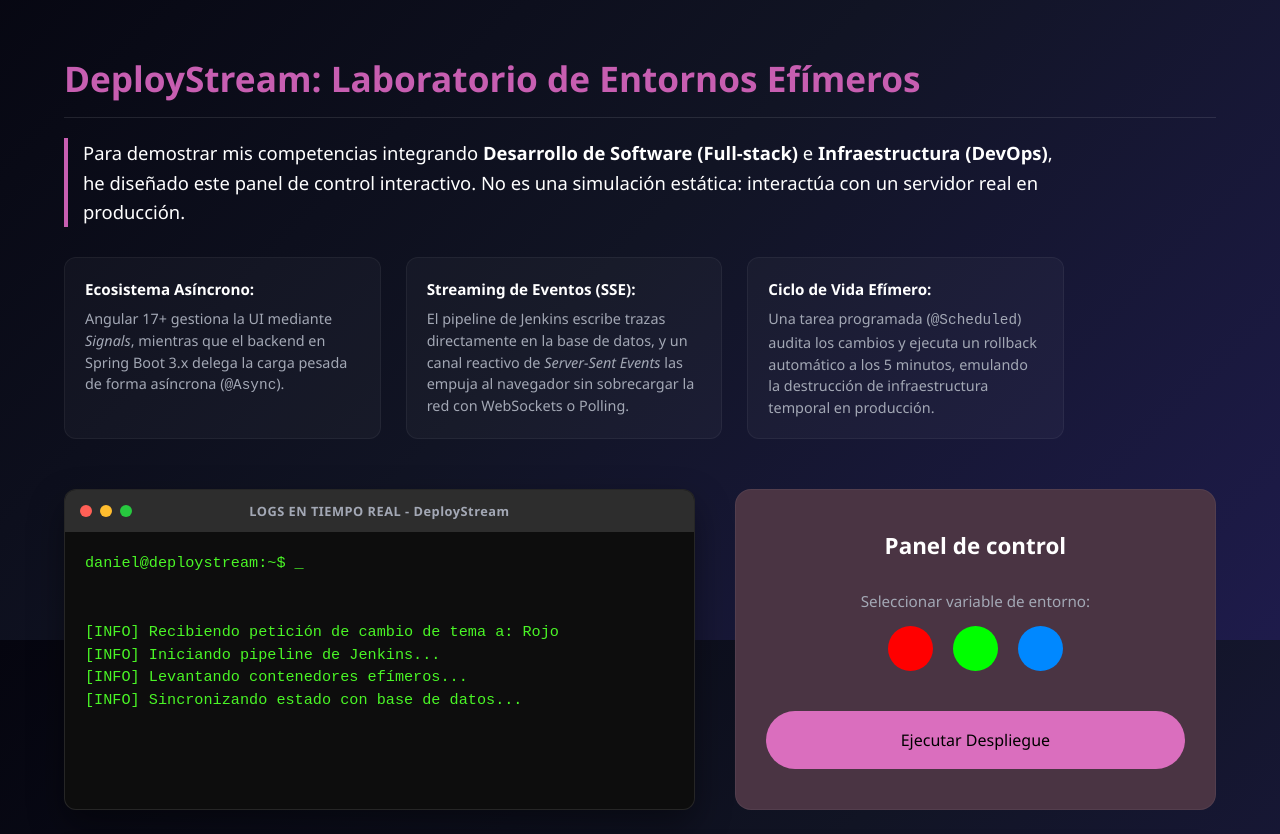
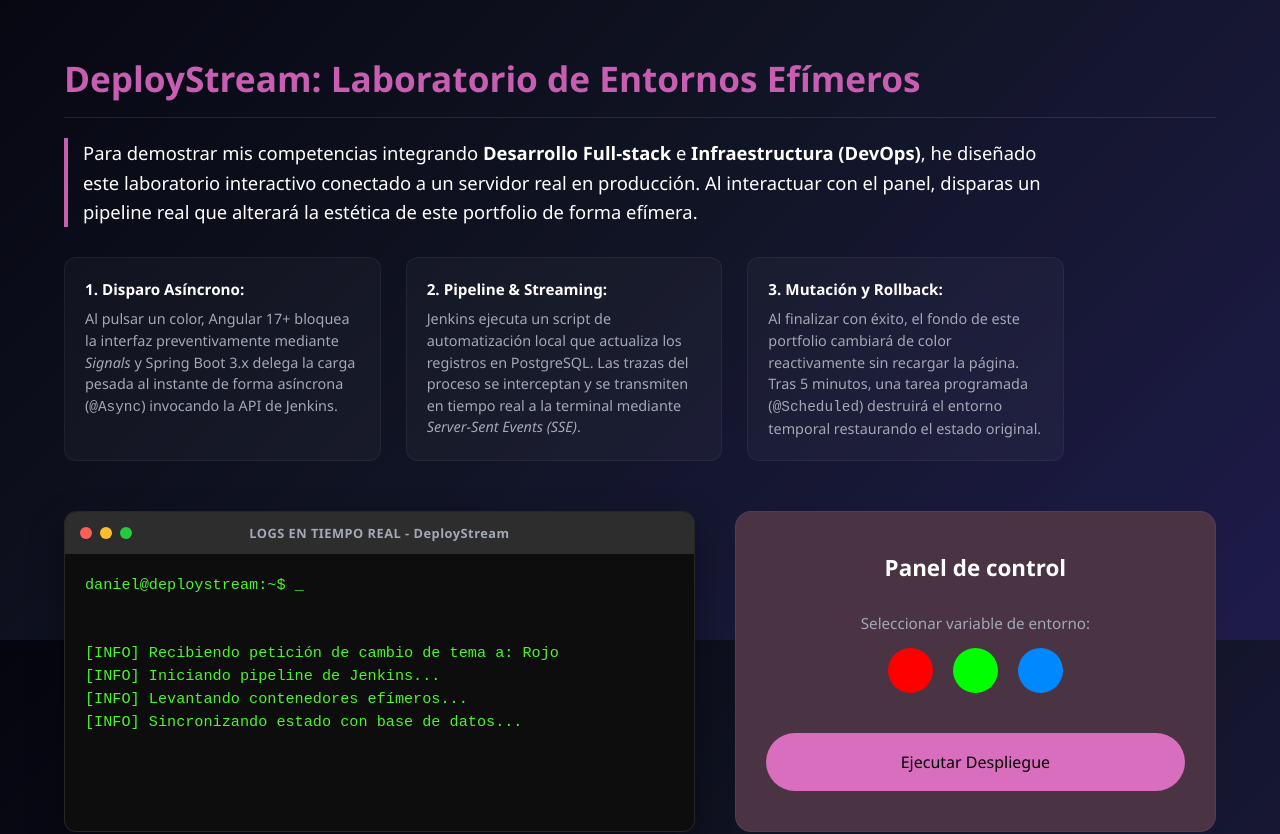
Before and after one commit to damen02info/portfolio-ui, an Angular app: page / in a window 1280 px wide. Shown: the part 2560-3394 px from the top of the page. Built offline with nearby package versions, Linux system fonts and the light colour scheme.

Commit message:
feature - better explanation

```diff
--- a/src/app/components/dashboard/dashboard.html
+++ b/src/app/components/dashboard/dashboard.html
@@ -198,27 +198,28 @@
 
     <div class="demo-summary-box">
       <p class="demo-main-idea">
-        Para demostrar mis competencias integrando
-        <strong>Desarrollo de Software (Full-stack)</strong> e
-        <strong>Infraestructura (DevOps)</strong>, he diseñado este panel de control interactivo. No
-        es una simulación estática: interactúa con un servidor real en producción.
+        Para demostrar mis competencias integrando <strong>Desarrollo Full-stack</strong> e <strong>Infraestructura
+          (DevOps)</strong>, he diseñado este laboratorio interactivo conectado a un servidor real en producción. Al
+        interactuar con el panel, disparas un pipeline real que alterará la estética de este portfolio de forma efímera.
       </p>
 
       <div class="demo-architecture-highlights">
         <div class="highlight-item">
-          <strong>Ecosistema Asíncrono:</strong> Angular 17+ gestiona la UI mediante
-          <em>Signals</em>, mientras que el backend en Spring Boot 3.x delega la carga pesada de
-          forma asíncrona (<code>@Async</code>).
+          <strong>1. Disparo Asíncrono:</strong>
+          Al pulsar un color, Angular 17+ bloquea la interfaz preventivamente mediante <em>Signals</em> y Spring Boot
+          3.x delega la carga pesada al instante de forma asíncrona (<code>@Async</code>) invocando la API de Jenkins.
         </div>
         <div class="highlight-item">
-          <strong>Streaming de Eventos (SSE):</strong> El pipeline de Jenkins escribe trazas
-          directamente en la base de datos, y un canal reactivo de <em>Server-Sent Events</em> las
-          empuja al navegador sin sobrecargar la red con WebSockets o Polling.
+          <strong>2. Pipeline & Streaming:</strong>
+          Jenkins ejecuta un script de automatización local que actualiza los registros en PostgreSQL. Las trazas del
+          proceso se interceptan y se transmiten en tiempo real a la terminal mediante <em>Server-Sent Events
+            (SSE)</em>.
         </div>
         <div class="highlight-item">
-          <strong>Ciclo de Vida Efímero:</strong> Una tarea programada (<code>@Scheduled</code>)
-          audita los cambios y ejecuta un rollback automático a los 5 minutos, emulando la
-          destrucción de infraestructura temporal en producción.
+          <strong>3. Mutación y Rollback:</strong>
+          Al finalizar con éxito, el fondo de este portfolio cambiará de color reactivamente sin recargar la página.
+          Tras 5 minutos, una tarea programada (<code>@Scheduled</code>) destruirá el entorno temporal restaurando el
+          estado original.
         </div>
       </div>
     </div>
```
